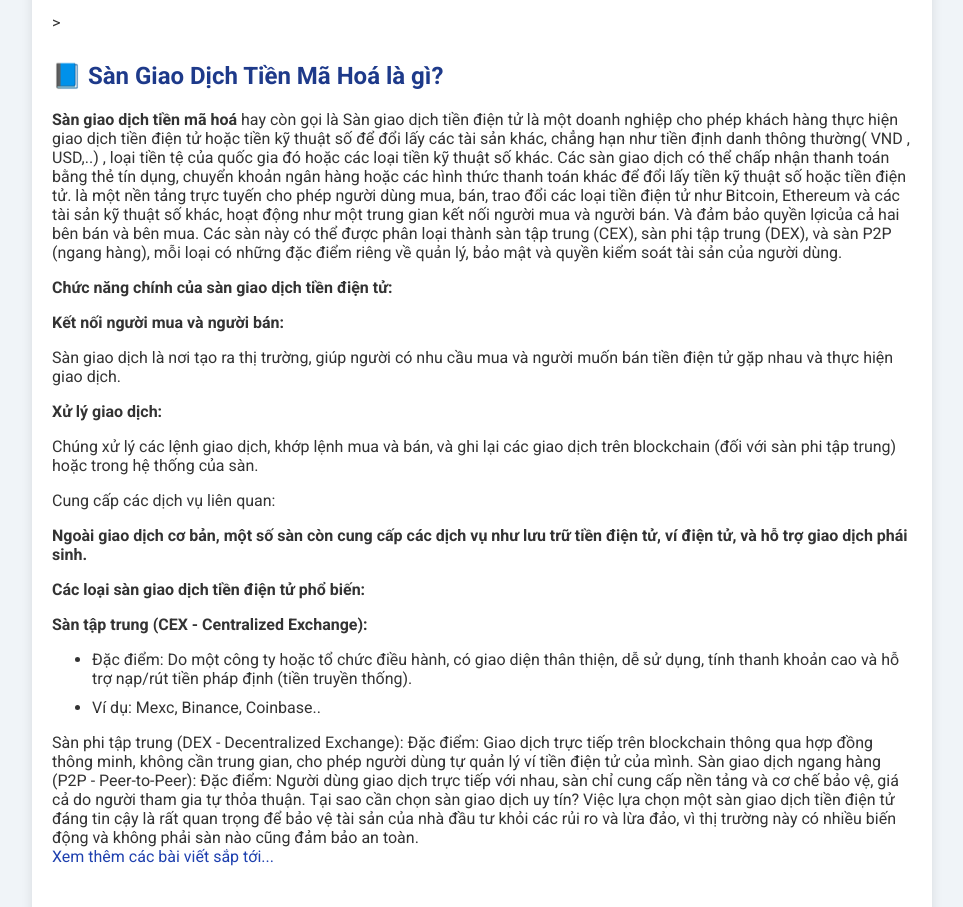
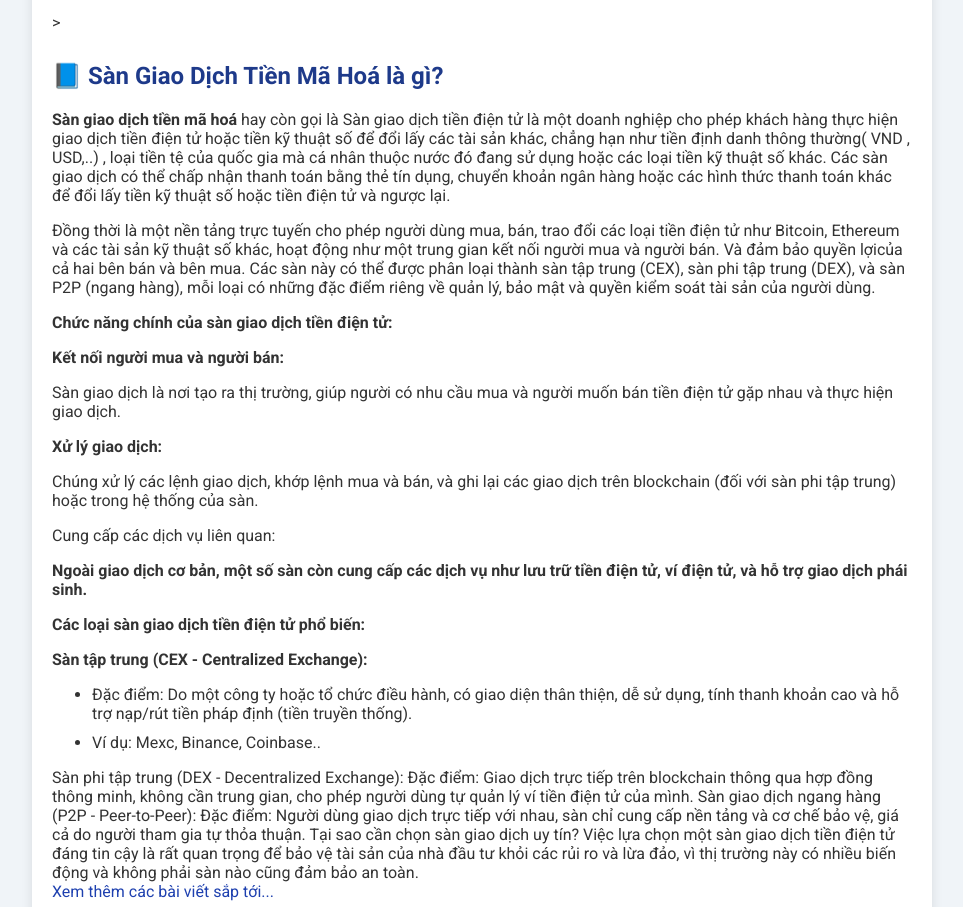
Before and after one commit to TriThucVietDigital/TriThucVietDigital.github.io, a plain HTML site: page index.html in a window 1280 px wide. Shown: the part 2137-3044 px from the top of the page, without its empty margins (158-1121 px from the left). Drawn offline with Linux system fonts and the light colour scheme.

Commit message:
Update index.html

```diff
--- a/index.html
+++ b/index.html
@@ -142,7 +142,9 @@ Xin chân thành cảm ơn, và mong muốn được đồng hành cùng bạn t
     <p><em>Theo phát biểu của ông Trần Văn Dũng – nguyên Chủ tịch Ủy ban Chứng khoán Nhà nước, tại Diễn đàn Tài chính số năm 2023: “Blockchain, Web3 và tài sản số là hướng đi cần được nghiên cứu thận trọng nhưng không thể làm ngơ.”</em></p>
 <section> >
     <h2>📘 Sàn Giao Dịch Tiền Mã Hoá là gì?</h2>
-  <p><strong>Sàn giao dịch tiền mã hoá </strong> hay còn gọi là  <trong>Sàn giao dịch tiền điện tử </strong>là một doanh nghiệp cho phép khách hàng thực hiện giao dịch tiền điện tử hoặc tiền kỹ thuật số để đổi lấy các tài sản khác, chẳng hạn như tiền định danh thông thường( VND , USD,..) , loại tiền tệ của quốc gia đó hoặc các loại tiền kỹ thuật số khác. Các sàn giao dịch có thể chấp nhận thanh toán bằng thẻ tín dụng, chuyển khoản ngân hàng hoặc các hình thức thanh toán khác để đổi lấy tiền kỹ thuật số hoặc tiền điện tử. là một nền tảng trực tuyến cho phép người dùng mua, bán, trao đổi các loại tiền điện tử như Bitcoin, Ethereum và các tài sản kỹ thuật số khác, hoạt động như một trung gian kết nối người mua và người bán. Và đảm bảo quyền lợicủa cả hai bên bán và bên mua. Các sàn này có thể được phân loại thành sàn tập trung (CEX), sàn phi tập trung (DEX), và sàn P2P (ngang hàng), mỗi loại có những đặc điểm riêng về quản lý, bảo mật và quyền kiểm soát tài sản của người dùng. </p>
+  <p><strong>Sàn giao dịch tiền mã hoá </strong> hay còn gọi là  <trong>Sàn giao dịch tiền điện tử </strong>là một doanh nghiệp cho phép khách hàng thực hiện giao dịch tiền điện tử hoặc tiền kỹ thuật số để đổi lấy các tài sản khác, chẳng hạn như tiền định danh thông thường( VND , USD,..) , loại tiền tệ của quốc gia mà cá nhân thuộc nước đó đang sử dụng hoặc các loại tiền kỹ thuật số khác.
+  Các sàn giao dịch có thể chấp nhận thanh toán bằng thẻ tín dụng, chuyển khoản ngân hàng hoặc các hình thức thanh toán khác để đổi lấy tiền kỹ thuật số hoặc tiền điện tử và ngược lại.
+  <p>Đồng thời là một nền tảng trực tuyến cho phép người dùng mua, bán, trao đổi các loại tiền điện tử như Bitcoin, Ethereum và các tài sản kỹ thuật số khác, hoạt động như một trung gian kết nối người mua và người bán. Và đảm bảo quyền lợicủa cả hai bên bán và bên mua. Các sàn này có thể được phân loại thành sàn tập trung (CEX), sàn phi tập trung (DEX), và sàn P2P (ngang hàng), mỗi loại có những đặc điểm riêng về quản lý, bảo mật và quyền kiểm soát tài sản của người dùng. </p>
 <p><strong>Chức năng chính của sàn giao dịch tiền điện tử:</strong></p>
 <p><strong>Kết nối người mua và người bán:</strong></p>
 <p>Sàn giao dịch là nơi tạo ra thị trường, giúp người có nhu cầu mua và người muốn bán tiền điện tử gặp nhau và thực hiện giao dịch. </p>
```
